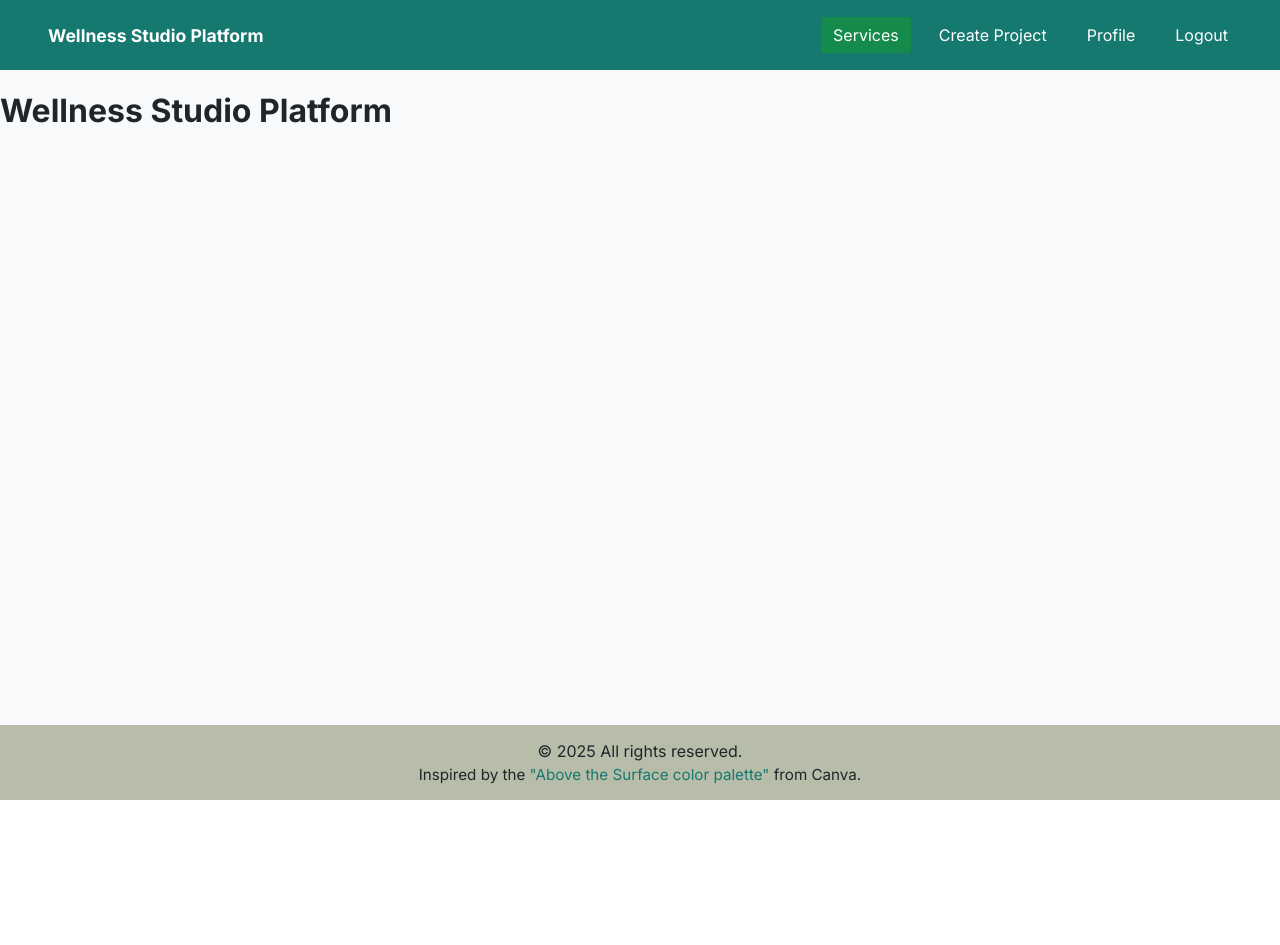
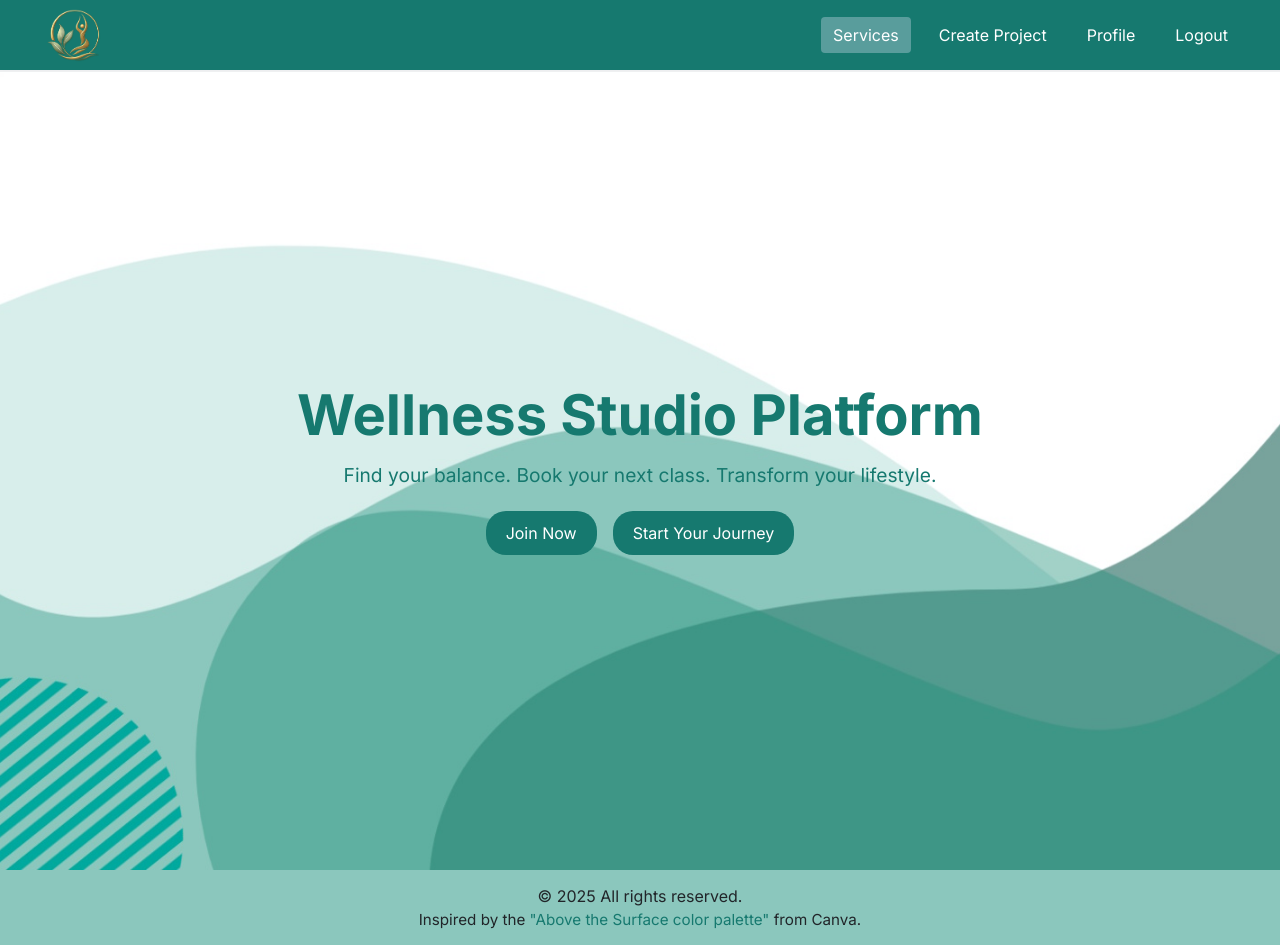
Before and after one commit to StValentina/wellness_studio_project, a Django app: template templates/core/home.html in a window 1280 px wide. Before the commit the page ends 800 px from the top, so only its background shows below. Run offline with Django 5.2, Linux system fonts and the light colour scheme; the template is opened without the code that fills it, so the values that code supplies are empty.

Commit message:
refactor: rewrite header.html and header.css

```diff
--- a/static/css/footer.css
+++ b/static/css/footer.css
@@ -1,5 +1,5 @@
 .site-footer {
-    background-color: #B7BDA9;
+    background-color: #8BC7BD;
     padding: 1rem 0;
     margin-top: auto;
 }
--- a/static/css/header.css
+++ b/static/css/header.css
@@ -22,7 +22,7 @@
 }
 
 .nav-logo {
-    height: 40px;
+    height: 60px;
     width: auto;
 }
 
@@ -76,9 +76,63 @@
 }
 
 .nav-link.active {
-    background-color: #148B4B;
+    background-color: #599D9C;
     color: #ffffff;
 }
+
+.header-content {
+    min-height: 100vh;
+    display: flex;
+    justify-content: center;
+    align-items: center;
+    text-align: center;
+    padding: 2rem;
+    box-sizing: border-box;
+    background: url("/static/images/background_layout.jpg") center / cover no-repeat;
+}
+
+.header-content-img {
+    max-width: 700px;
+    width: 100%;
+}
+
+.header-title {
+    color: #16796F;
+    font-size: 3.5rem;
+    line-height: 1.1;
+    font-weight: 900;
+    margin: 0 0 1rem 0;
+}
+
+.header-text {
+    color: #16796F;
+    font-size: 1.2rem;
+    margin: 0 0 1.5rem 0;
+}
+
+.header-content-btn {
+    display: flex;
+    justify-content: center;
+    align-items: center;
+    gap: 1rem;
+    flex-wrap: wrap;
+}
+
+.join-btn,
+.explore-btn {
+    padding: 0.75rem 1.25rem;
+    border-radius: 20px;
+    background-color: #16796F;
+    color: #ffffff;
+    border: none;
+    font-size: 1rem;
+}
+
+.join-btn:hover,
+.explore-btn:hover {
+    background-color: #599D9C;
+}
+
 
 @media (max-width: 768px) {
     .nav-toggle-label {
--- a/templates/core/home.html
+++ b/templates/core/home.html
@@ -1,5 +1,5 @@
 {% extends 'base.html' %}
 
 {% block content %}
-    <h1>Wellness Studio Platform</h1>
+{#    <h1>Wellness Studio Platform</h1>#}
 {% endblock %}
--- a/templates/partials/header.html
+++ b/templates/partials/header.html
@@ -3,8 +3,8 @@
     <nav class="site-nav">
         <div class="container nav-container">
             <a class="nav-brand" href="{% url 'home' %}">
-                <img src="" alt="" class="nav-logo">
-                <span class="nav-title">Wellness Studio Platform</span>
+                <img src="{% static 'images/site-logo-1.png' %}" alt="Wellness Studio Logo" class="nav-logo">
+{#                <span class="nav-title">Wellness Studio Platform</span>#}
             </a>
 
             <input type="checkbox" id="nav-toggle" class="nav-toggle">
@@ -33,4 +33,15 @@
             </div>
         </div>
     </nav>
+
+    <div class="header-content">
+        <div class="header-content-img">
+            <h1 class="header-title">Wellness Studio Platform</h1>
+            <p class="header-text">Find your balance. Book your next class. Transform your lifestyle.</p>
+            <div class="header-content-btn">
+                <button class="join-btn">Join Now</button>
+                <button class="explore-btn">Start Your Journey</button>
+            </div>
+        </div>
+    </div>
 </header>
```
Also changed, not shown: static/images/background_layout.jpg (added), static/images/site-logo-1.png (added).
